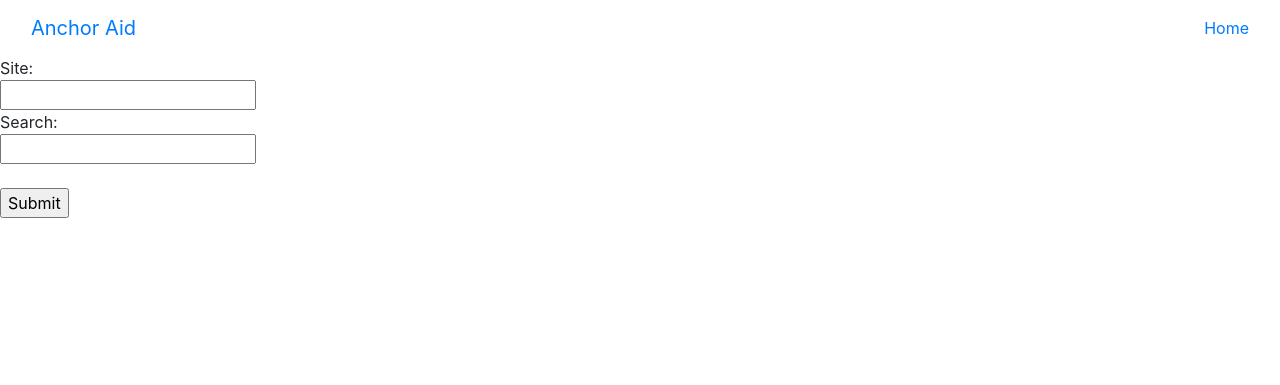
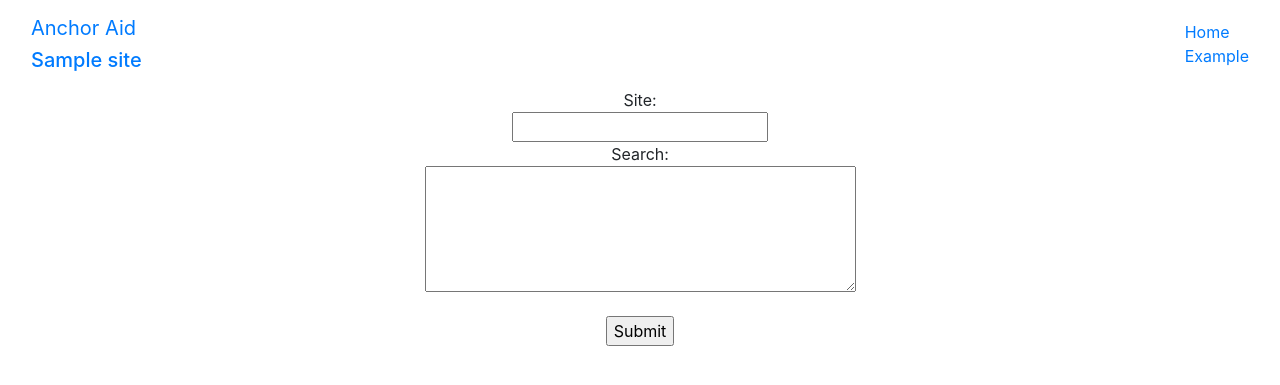
Before and after one commit to scottx611x/anchor-aid, a Flask app: template templates/base.html in a window 1280 px wide. Shown: the top 385 px of the page. Run offline with Flask 2, Linux system fonts and the light colour scheme; the template is opened without the code that fills it: most values are stand-ins (such as "Sample title", 1, 10 or a date in 2020); some libraries are stand-ins or nearby versions.

Commit message:
Add beagle example

```diff
--- a/static/js/highlight.js
+++ b/static/js/highlight.js
@@ -6,7 +6,7 @@ $( document ).ready(
         let $text = $('*:contains("' + parent.search + '"):last');
         $text.css('background-color', 'yellow');
         $('html, body').animate({
-            scrollTop: $text.offset().top,
+            scrollTop: $text.offset().top * .9,
             scrollLeft: $text.offset().left
         });
     }
--- a/templates/anchor-aid.html
+++ b/templates/anchor-aid.html
@@ -3,7 +3,7 @@
 {% block css %}
     <style type="text/css">
         body, html { margin: 0; padding: 0; height: 100%; overflow: hidden; }
-        #content { position:absolute; left: 0; right: 0; bottom: 0; top: 58px; }
+        #content { position:absolute; left: 0; right: 0; bottom: 0; top: 75px; }
     </style>
 {% endblock %}
 {% block js %}
--- a/templates/base.html
+++ b/templates/base.html
@@ -14,24 +14,29 @@
           <div class="container-fluid">
             <div class="navbar-header">
               <a class="navbar-brand" href="#">Anchor Aid</a>
+                 <h5><a href="{{ site }}">{{ site }}</a> {{ search|truncate(50) }}</h5>
             </div>
+
             <ul class="nav navbar-nav">
               <li class="active"><a href="/">Home</a></li>
+              <li><a href="./b88ce0ce-f2d0-48be-8b29-9fc1a4360faa">Example</a></li>
             </ul>
           </div>
         </nav>
     {% endblock %}
     <body>
        {% block content %}
+           <div align="center">
                <form method="post" action="./create">
                   Site:<br>
                   <input type="text" name="site">
                   <br>
                   Search:<br>
-              <input type="text" name="search">
+                  <textarea name="search" cols="40" rows="5"></textarea>
                   <br><br>
                   <input type="submit" value="Submit">
                </form>
+           </div>
        {% endblock %}
     </body>
 </html>
--- a/utils.py
+++ b/utils.py
@@ -5,7 +5,8 @@ from s3_bucket_config import S3_BUCKET
 
 import boto3
 
-s3 = boto3.resource("s3").Bucket(S3_BUCKET)
+session = boto3.session.Session(profile_name='scottx611x@gmail.com')
+s3 = session.resource("s3").Bucket(S3_BUCKET)
 
 
 def is_valid_url(url):
```
Lines whose indentation alone changed are shown as unchanged.
